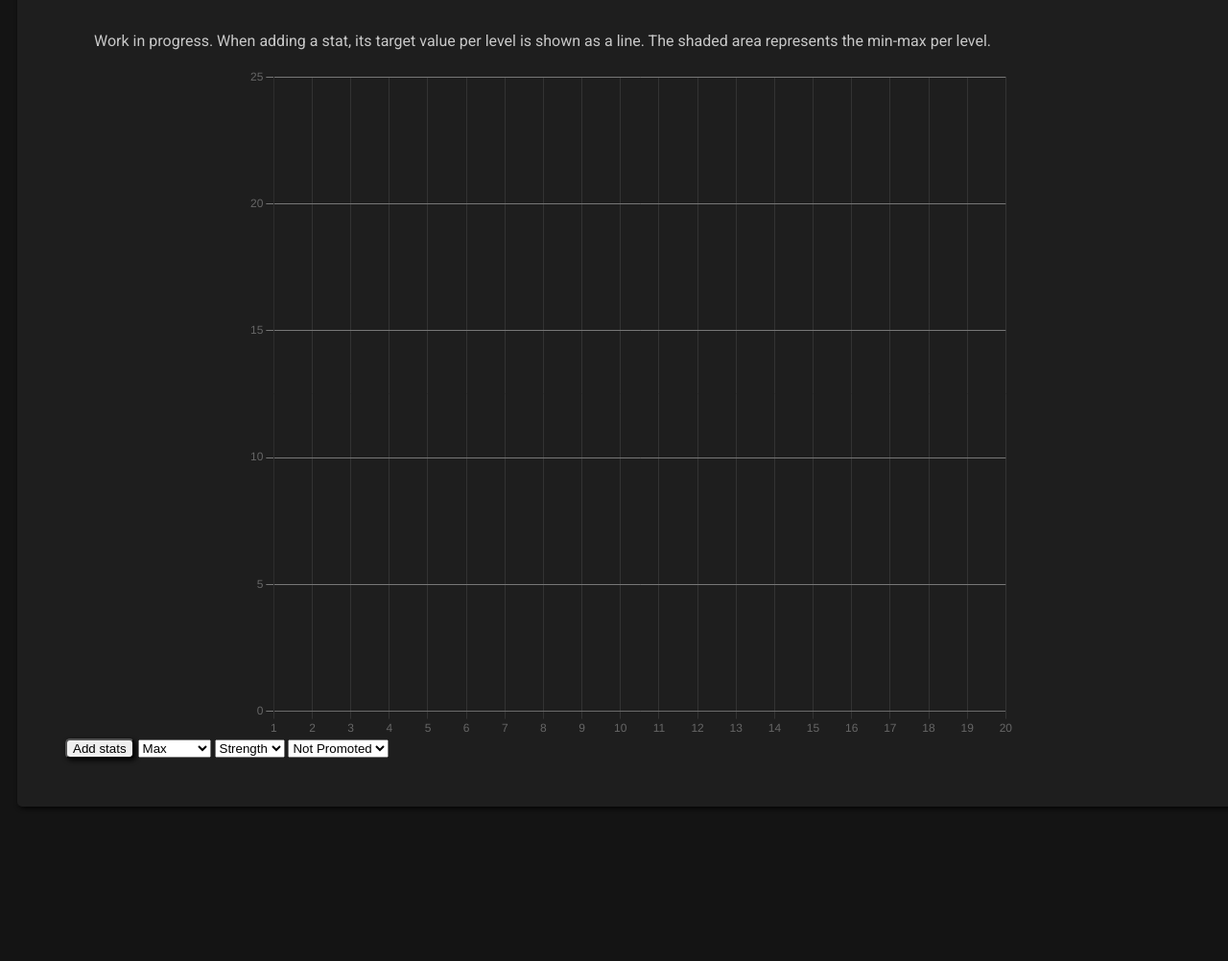
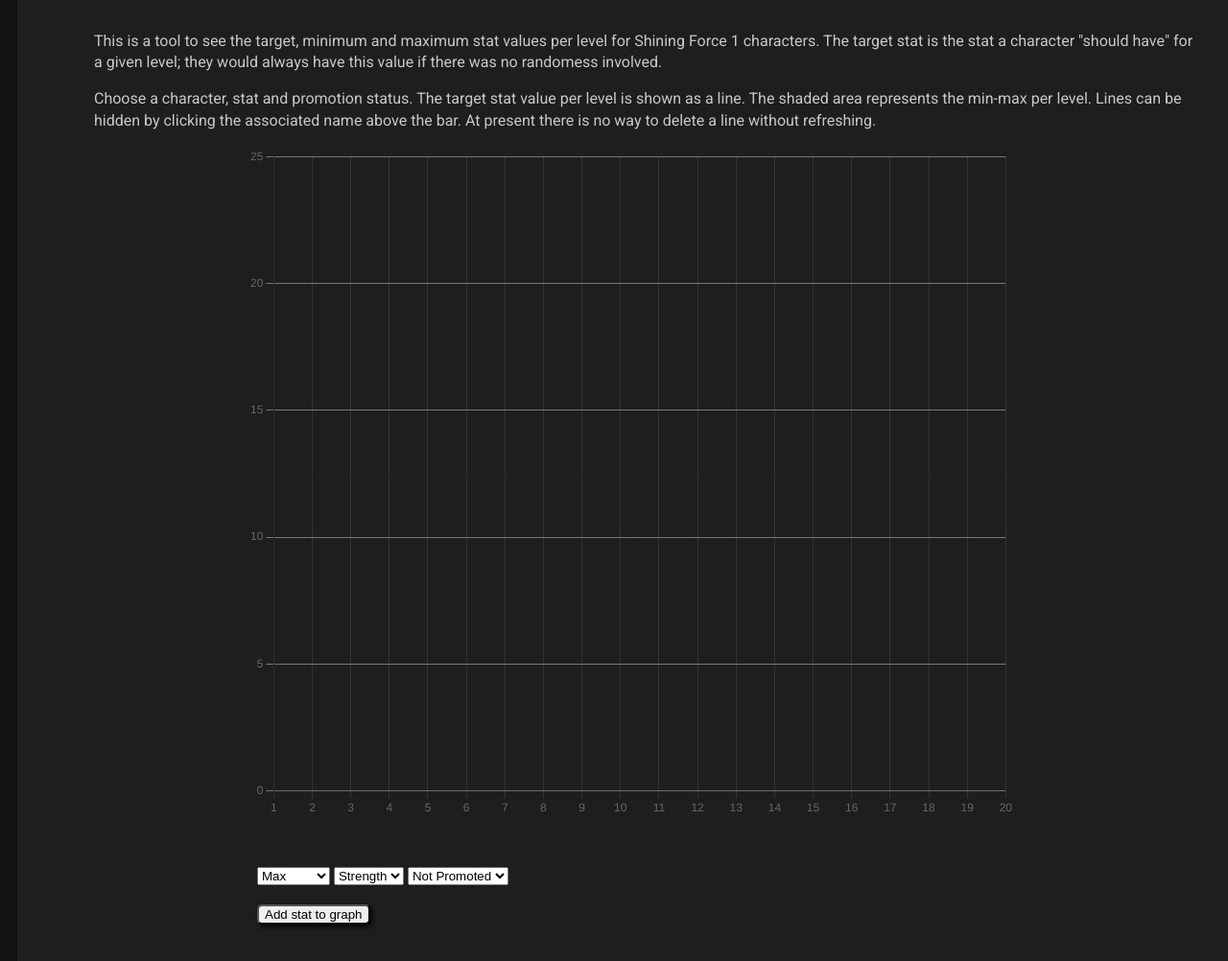
Before and after one commit to FredYeye/FredYeye.github.io, a plain HTML site: page sfstats.html in a window 1280 px wide. Shown: the part 390-1392 px from the top of the page at 96% size. Before the commit the page ends 1359 px from the top, so only its background shows below. Drawn offline with Linux system fonts and the light colour scheme.

Commit message:
better desc

```diff
--- a/sfstats.html
+++ b/sfstats.html
@@ -18,14 +18,15 @@
     <div class="item3">
         <h1 class="post_title">Shining Force 1 stat graph</h1>
         <p class="date">2023-09-03</p>
-        <p>Work in progress. When adding a stat, its target value per level is shown as a line. The shaded area represents the min-max per level.</p>
-
+        <p>This is a tool to see the target, minimum and maximum stat values per level for Shining Force 1 characters. The target stat is the stat a character "should have" for a given level; they would always have this value if there was no randomess involved.</p>
+        <p>Choose a character, stat and promotion status. The target stat value per level is shown as a line. The shaded area represents the min-max per level. Lines can be hidden by clicking the associated name above the bar. At present there is no way to delete a line without refreshing.</p>
         <canvas id="myChart" style="margin:auto; width:800px; height:700px;"></canvas>
-        <button id="genplot">Add stats</button>
-        <select id="character"></select>
-        <select id="stat"></select>
-        <select id="promote"><option>Not Promoted</option></select>
-
+        <div style="margin-left:200px;margin-top: 50px;">
+            <select id="character"></select>
+            <select id="stat"></select>
+            <select id="promote"><option>Not Promoted</option></select><br>
+            <button id="genplot" style="margin-top: 20px;">Add stat to graph</button>
+        </div>
     </div>
 </div>
 </body></html>
```
Also changed, not shown: index.html (+1 -0 lines).
